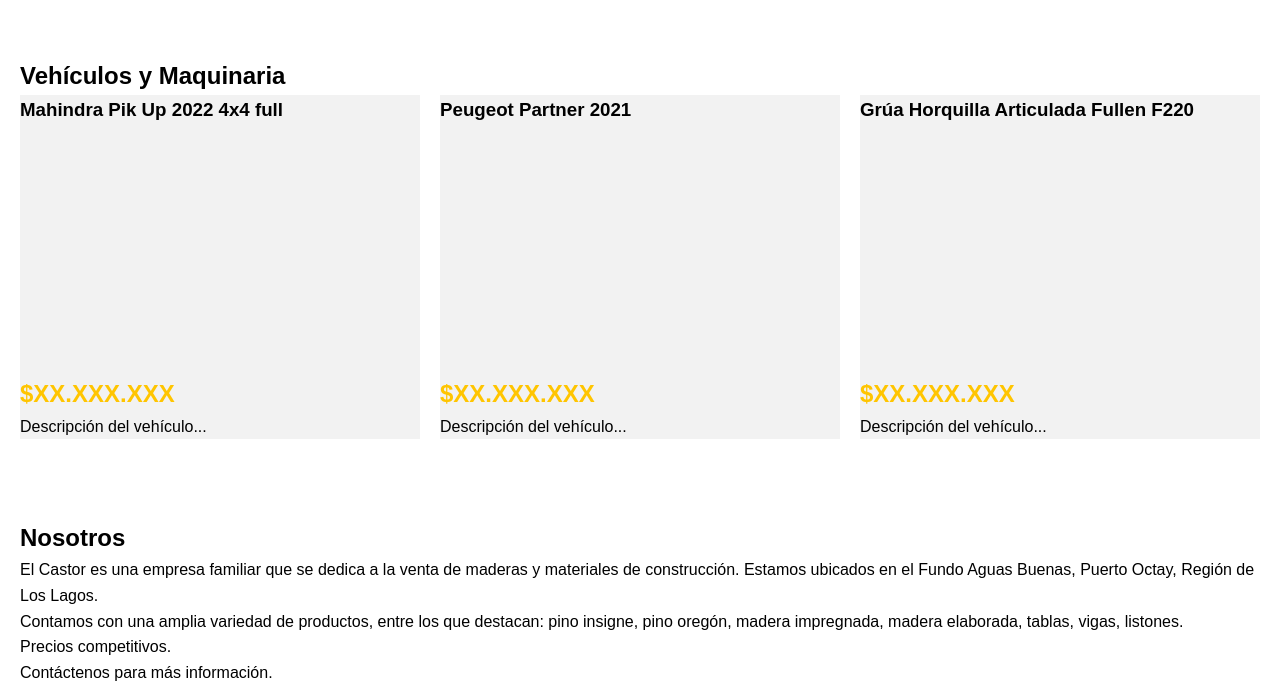
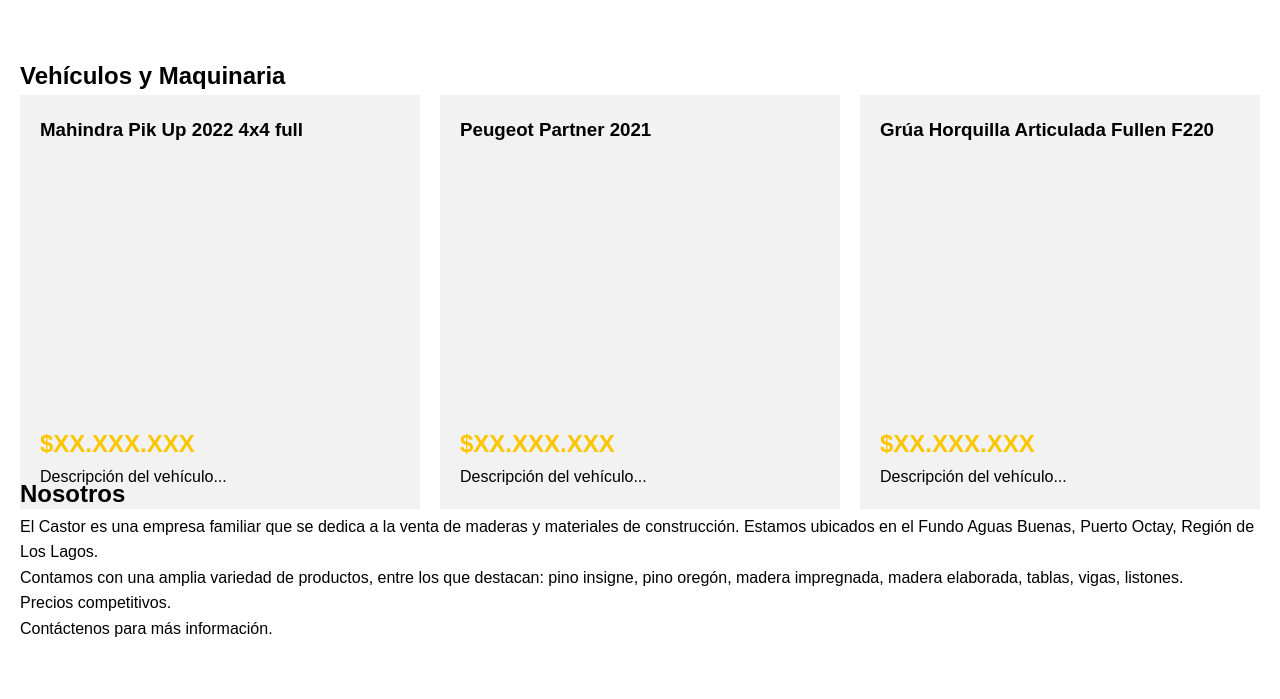
Before and after one commit to nicoveraz/castor, a plain HTML site: page index.html in a window 1280 px wide. Shown: the part 1362-2061 px from the top of the page. Drawn offline with Linux system fonts and the light colour scheme.

Commit message:
styles carousel veh

```diff
--- a/styles.css
+++ b/styles.css
@@ -401,9 +401,11 @@
     display: grid;
     grid-template-columns: repeat(auto-fit, minmax(300px, 1fr));
     gap: 20px;
+    height: 320px;
 }
 
 .vehicle-card {
+    padding: 20px;
     background-color: rgba(0, 0, 0, 0.05);
     flex: 0 0 calc(33.33% - 20px);
     margin-bottom: 20px;
@@ -412,7 +414,7 @@
 .vehicle-carousel {
     position: relative;
     width: 100%;
-    height: 250px;
+    height: 280px;
     overflow: hidden;
 }
 
```
